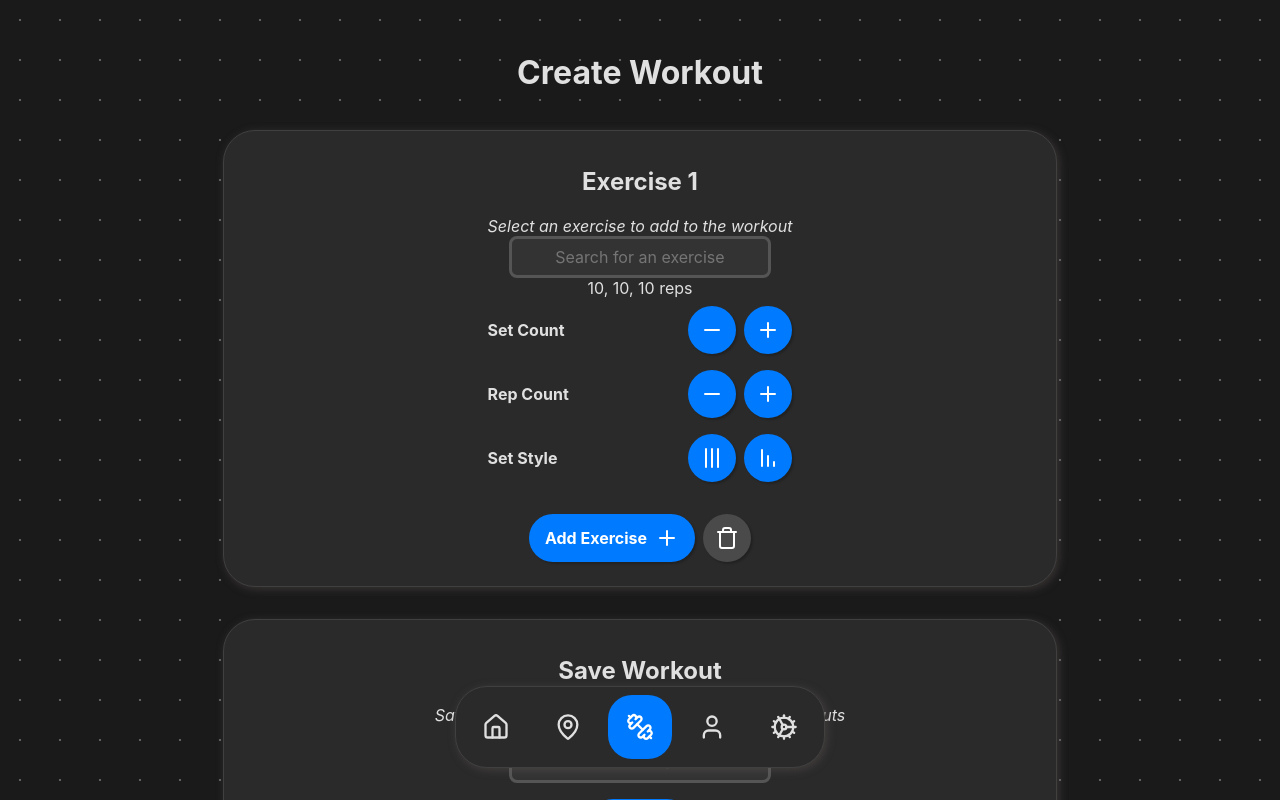
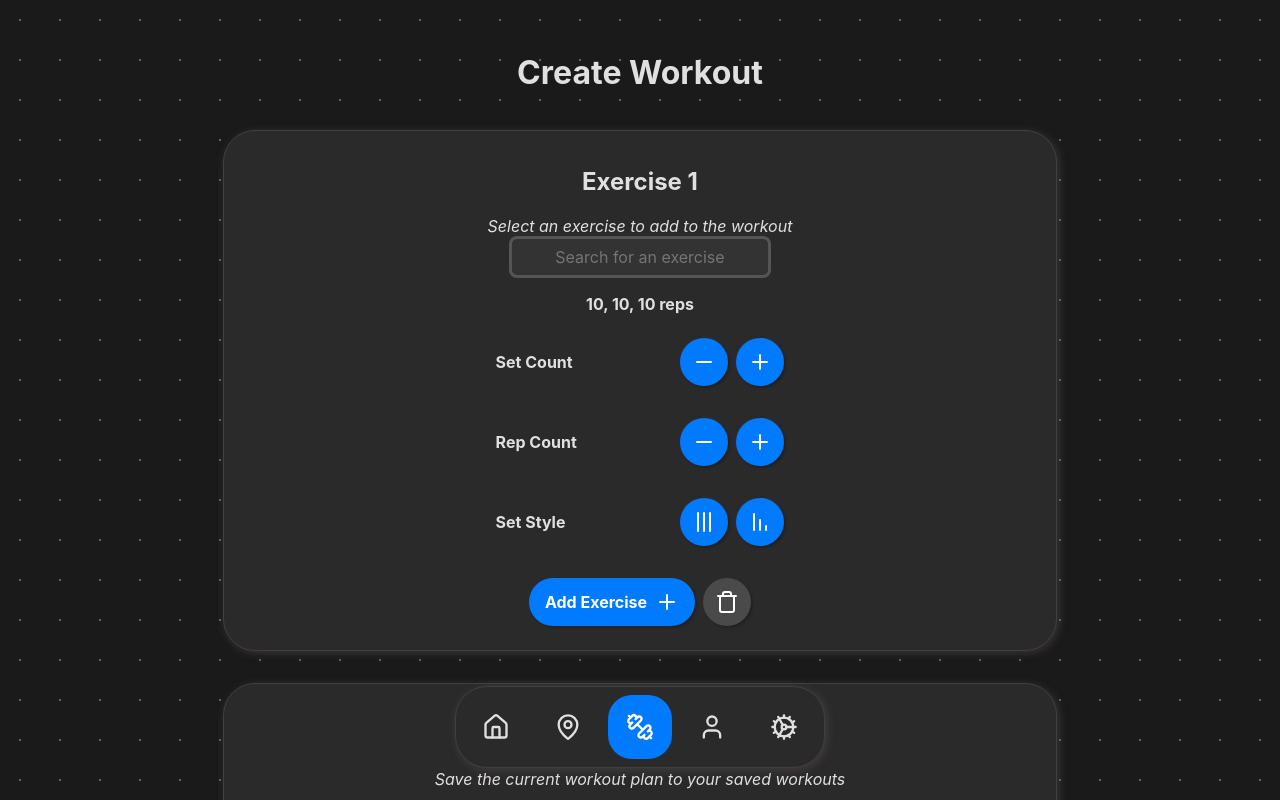
Before and after one commit to Jararered/fitness-framework, a React (Vite) app: page /create in a window 1280 px wide. Shown: the top 800 px of the page. Built offline with nearby package versions, Linux system fonts and the light colour scheme.

Commit message:
Refactor WorkoutCreatePage layout for improved readability and user interaction. Enhance exercise selection and rep/set controls with a more structured card layout. Update global CSS for better alignment and visual consistency across components.

```diff
--- a/src/pages/WorkoutCreatePage.tsx
+++ b/src/pages/WorkoutCreatePage.tsx
@@ -249,6 +249,7 @@ const WorkoutCreatePage: React.FC = () => {
                                 <p>Select an exercise to add to the workout</p>
                             </div>
 
+                            <div className="card-content">
                                 <SelectorSearchable
                                     options={avaliableExerciseNames}
                                     value={p.exercise}
@@ -263,7 +264,7 @@ const WorkoutCreatePage: React.FC = () => {
                                 />
 
                                 <div className="reps-display">
-                                <p>{handleFormatReps(p.reps)} reps</p>
+                                    <strong>{handleFormatReps(p.reps)} reps</strong>
                                 </div>
 
                                 <span className="card-row">
@@ -312,6 +313,8 @@ const WorkoutCreatePage: React.FC = () => {
                                         <LuChartNoAxesColumnDecreasing />
                                     </button>
                                 </span>
+                                {exerciseIndex < workoutPlanState.length - 1 && <hr />}
+                            </div>
                         </div>
                     ))}
 
--- a/src/styles/global.css
+++ b/src/styles/global.css
@@ -25,15 +25,15 @@ body {
 }
 
 div {
+    display: flex;
     align-items: center;
-    display: flex;
     flex-direction: column;
     justify-content: center;
 }
 
 span {
+    display: flex;
     align-items: center;
-    display: flex;
     flex-direction: row;
     justify-content: center;
     gap: 0.5rem;
@@ -151,7 +151,7 @@ input[type="number"]::-webkit-outer-spin-button:hover {
 }
 
 a {
-    color: var(--text-color);
+    color: var(--main-accent);
     text-decoration: none;
     cursor: pointer;
     transition: all 200ms;
```
Lines whose indentation alone changed are shown as unchanged.
